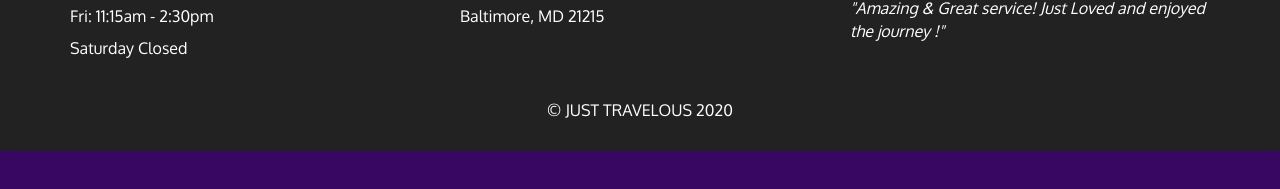
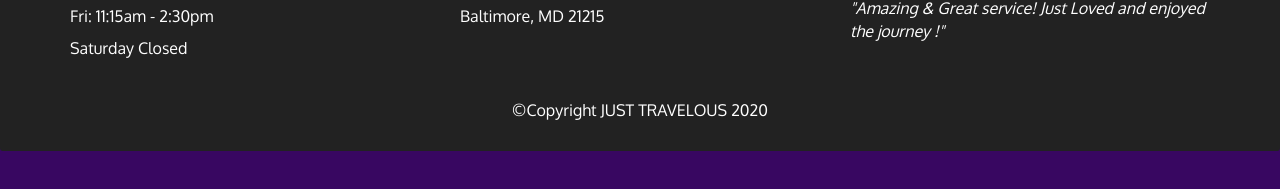
Before and after one commit to tejaswini-27/module-5, a plain HTML site: page index.html in a window 1280 px wide. Shown: the part 345-534 px from the top of the page. Drawn offline with Linux system fonts and the light colour scheme; no server answers.

Commit message:
Update index.html

```diff
--- a/index.html
+++ b/index.html
@@ -90,7 +90,7 @@
           <p>"Amazing & Great service! Just Loved and enjoyed the journey !"</p>
         </section>
       </div>
-      <div class="text-center">&copy; JUST TRAVELOUS 2020</div>
+      <div class="text-center">&copy;Copyright JUST TRAVELOUS 2020</div>
     </div>
   </footer>
 
```
